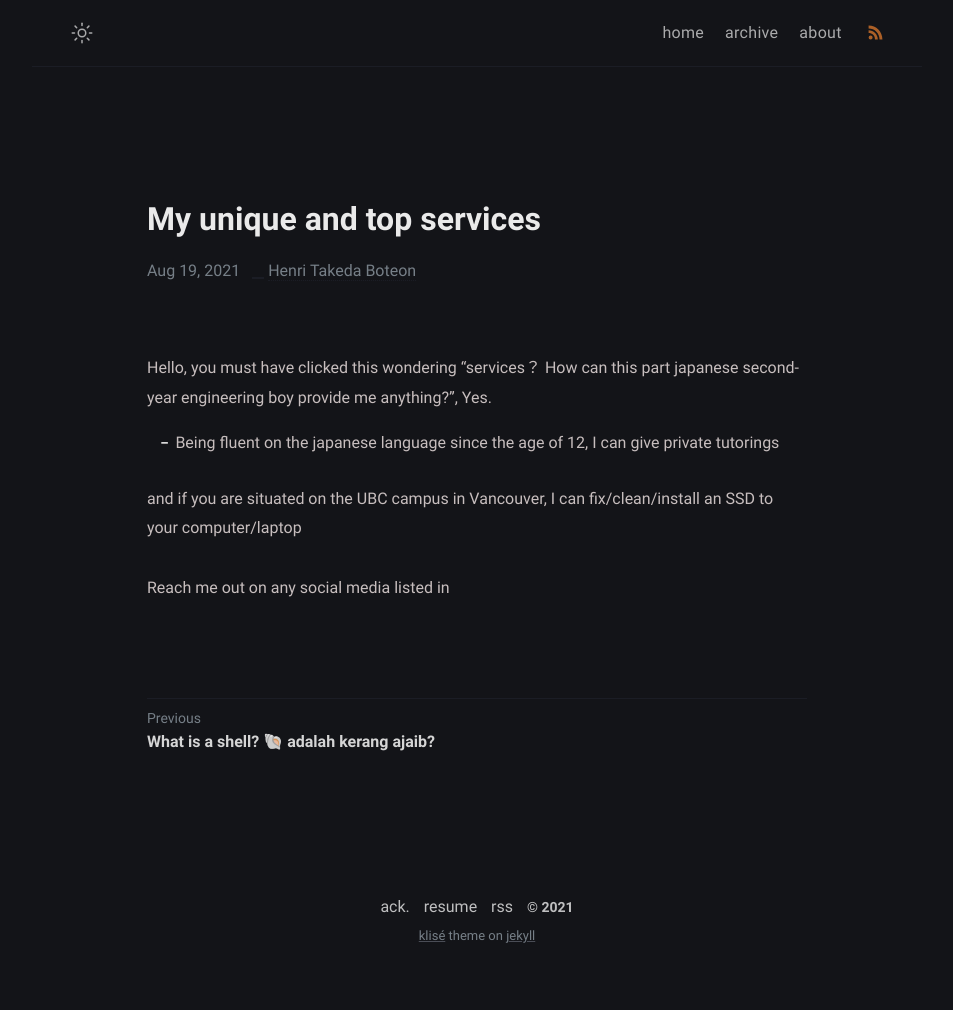
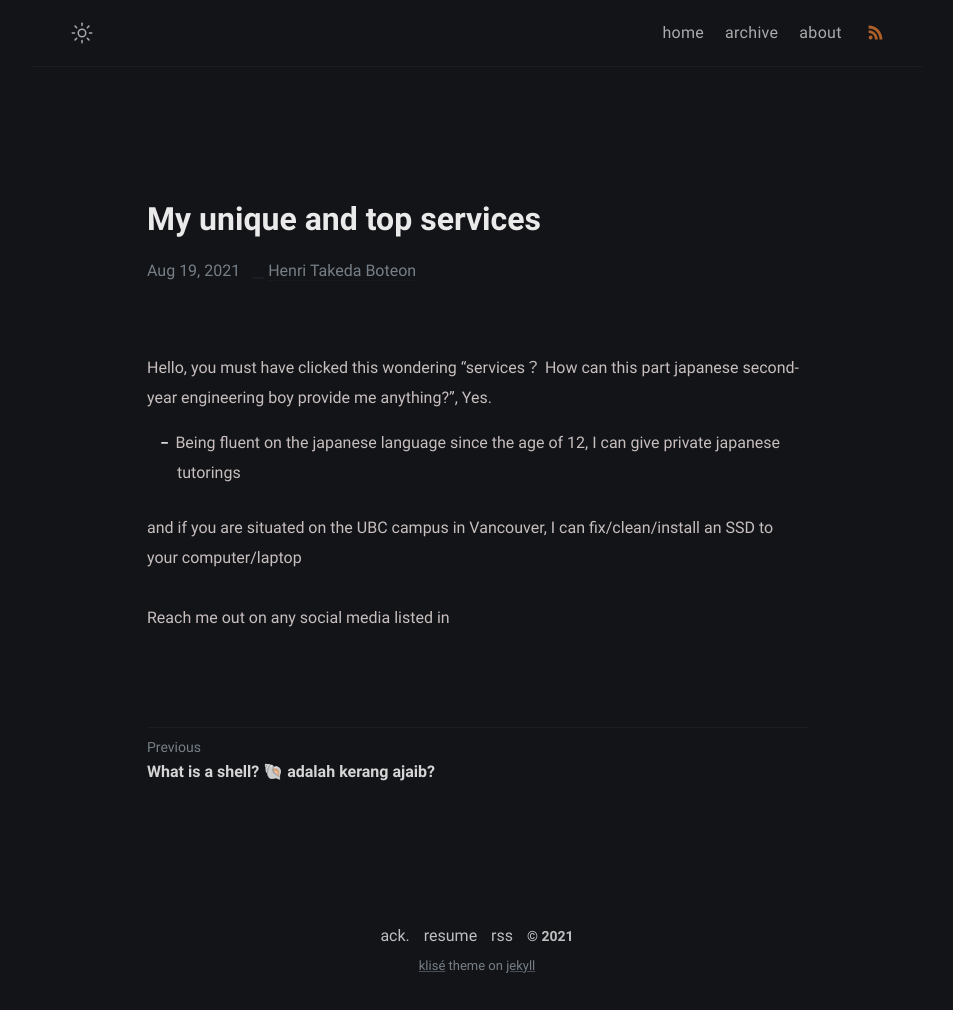
Before and after one commit to Pistachihen/pistachi.github.io, a Jekyll site: the page built from _posts/welcome-to-jekyll/2020-08-29-welcome-to-jekyll.md, in a window 1280 px wide. Shown: the whole page, without its empty margins (163-1116 px from the left). Built offline with Jekyll 4.4.1, drawn with Linux system fonts in a browser that asks for light colours; before the commit the page ends 980 px from its top, so only the background shows below that.

Commit message:
2020-08-29-welcome-to-jekyll.md: changed

```diff
--- a/_posts/welcome-to-jekyll/2020-08-29-welcome-to-jekyll.md
+++ b/_posts/welcome-to-jekyll/2020-08-29-welcome-to-jekyll.md
@@ -6,7 +6,7 @@ categories: services
 ---
 Hello, you must have clicked this wondering "services？ How can this part japanese second-year engineering boy provide me anything?", Yes.
 
-- Being fluent on the japanese language since the age of 12, I can give private tutorings
+- Being fluent on the japanese language since the age of 12, I can give private japanese tutorings
 
 and if you are situated on the UBC campus in Vancouver, I can fix/clean/install an SSD to your computer/laptop
 
```
